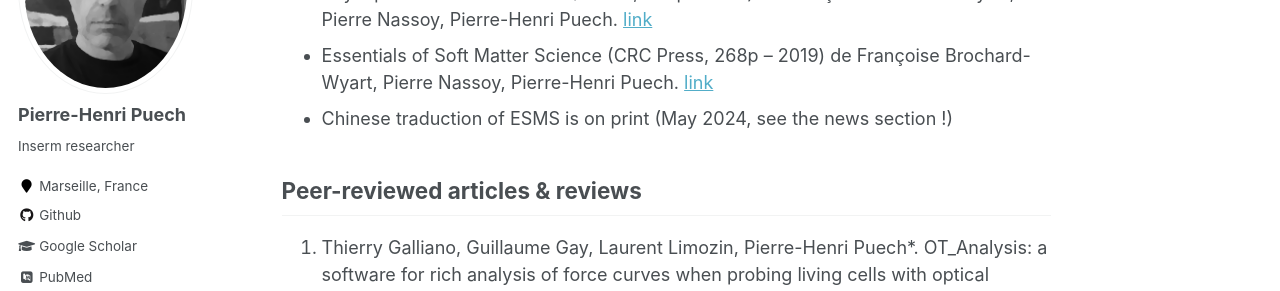
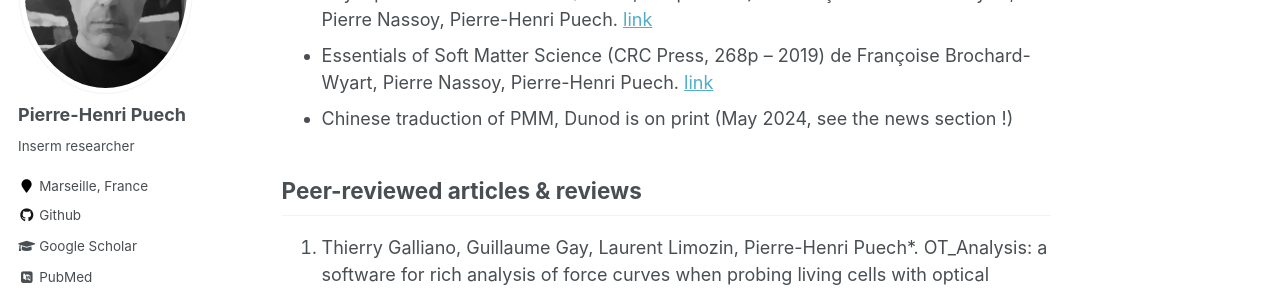
Before and after one commit to phpuech/phpuech.github.io, a Jekyll site: the page built from _pages/publications.md, in a window 1280 px wide and 900 px high, scrolled down 508 px. Shown: the part 152-443 px from the top of the window. Built offline with Jekyll 4.4.1, drawn with Linux system fonts in a browser that asks for light colours; some web fonts are replaced.

Commit message:
add on on pub list

```diff
--- a/_pages/publications.md
+++ b/_pages/publications.md
@@ -33,7 +33,7 @@ Working on it…
 
   - Physique de la matière molle (Dunod, 224p – 2018) de Françoise Brochard-Wyart, Pierre Nassoy, Pierre-Henri Puech. [link](https://www.amazon.fr/Physique-mati%C3%A8re-molle-Fran%C3%A7oise-Brochard-Wyart/dp/2100760270/ref=sr_1_1?__mk_fr_FR=%C3%85M%C3%85%C5%BD%C3%95%C3%91&keywords=brochard+nassoy&qid=1637938976&sr=8-1)
   - Essentials of Soft Matter Science (CRC Press, 268p – 2019) de Françoise Brochard-Wyart, Pierre Nassoy, Pierre-Henri Puech. [link](https://www.amazon.fr/Essentials-Soft-Matter-Science-English-ebook/dp/B07W3D1PL9/ref=tmm_kin_swatch_0?_encoding=UTF8&qid=1637938998&sr=8-2)
-  - Chinese traduction of ESMS is on print (May 2024, see the news section !)
+  - Chinese traduction of PMM, Dunod is on print (May 2024, see the news section !)
 
 ## Peer-reviewed articles & reviews
 
```
